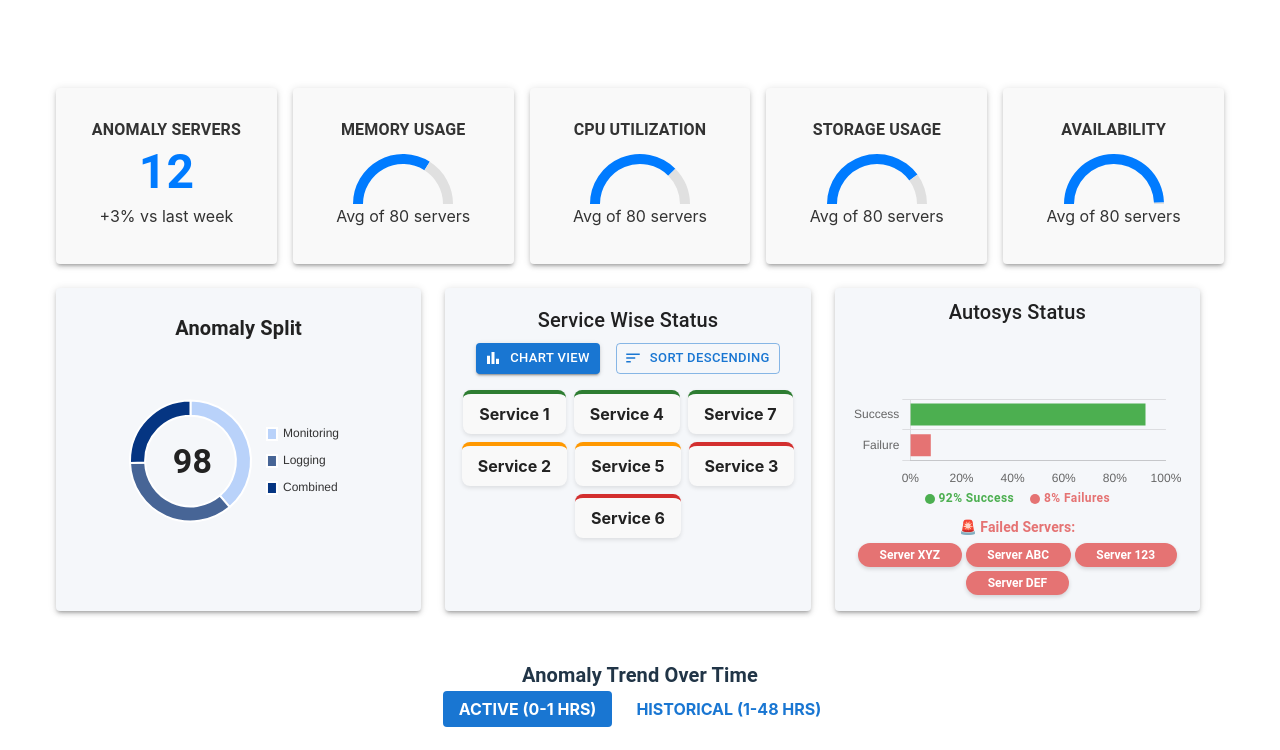
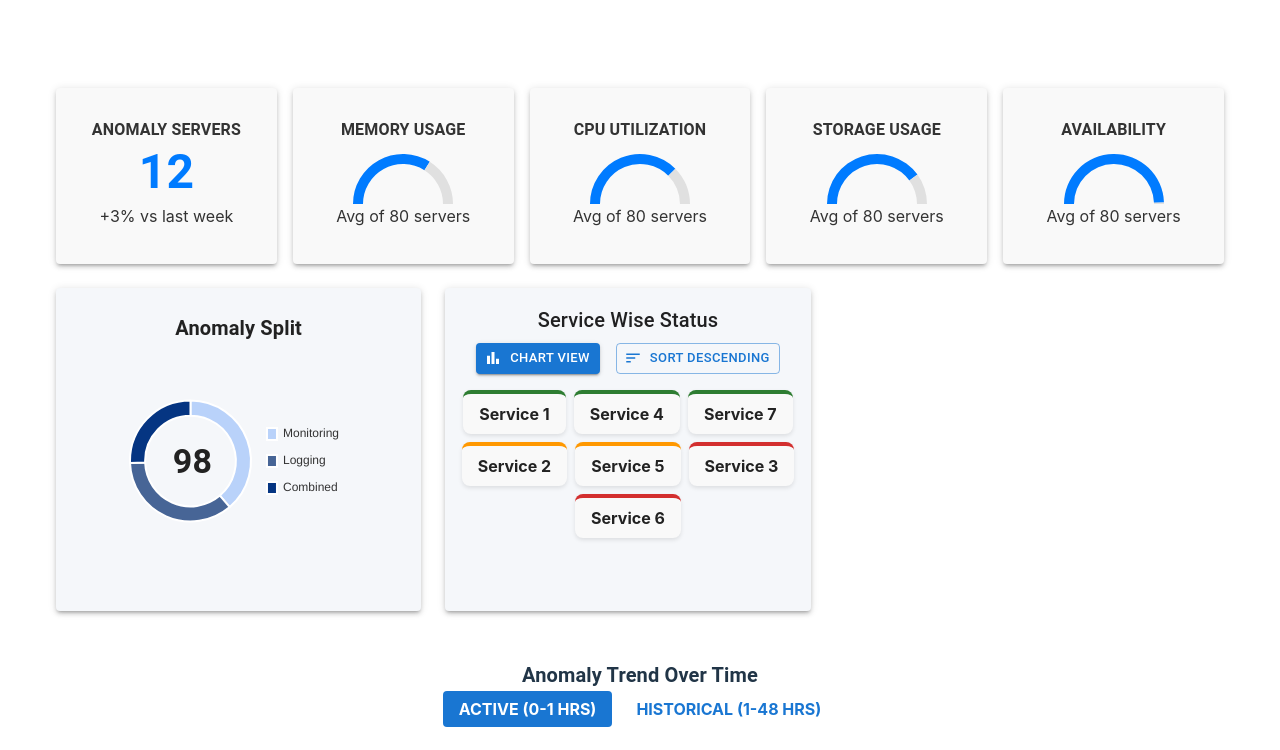
Before and after one commit to anupam268/New-UI, a React (Vite) app in the folder dashboard-new/: page / in a window 1280 px wide. Shown: the top 750 px of the page. Built offline with nearby package versions, Linux system fonts and the light colour scheme.

Commit message:
removed autosys status from 2nd row

```diff
--- a/dashboard-new/src/Dashboard.jsx
+++ b/dashboard-new/src/Dashboard.jsx
@@ -78,14 +78,6 @@ const Dashboard = () => {
                             <ServiceStatusChart />
                         </Card>
                     </Grid>
-
-                    {/* Autosys Status */}
-                    <Grid item xs={12} md={4}>
-                        <Card sx={cardStyle}>
-                            <Typography variant="h6" gutterBottom>Autosys Status</Typography>
-                            <AutosysStatus data={data.autosysStatus} />
-                        </Card>
-                    </Grid>
                 </Grid>
 
 
```
